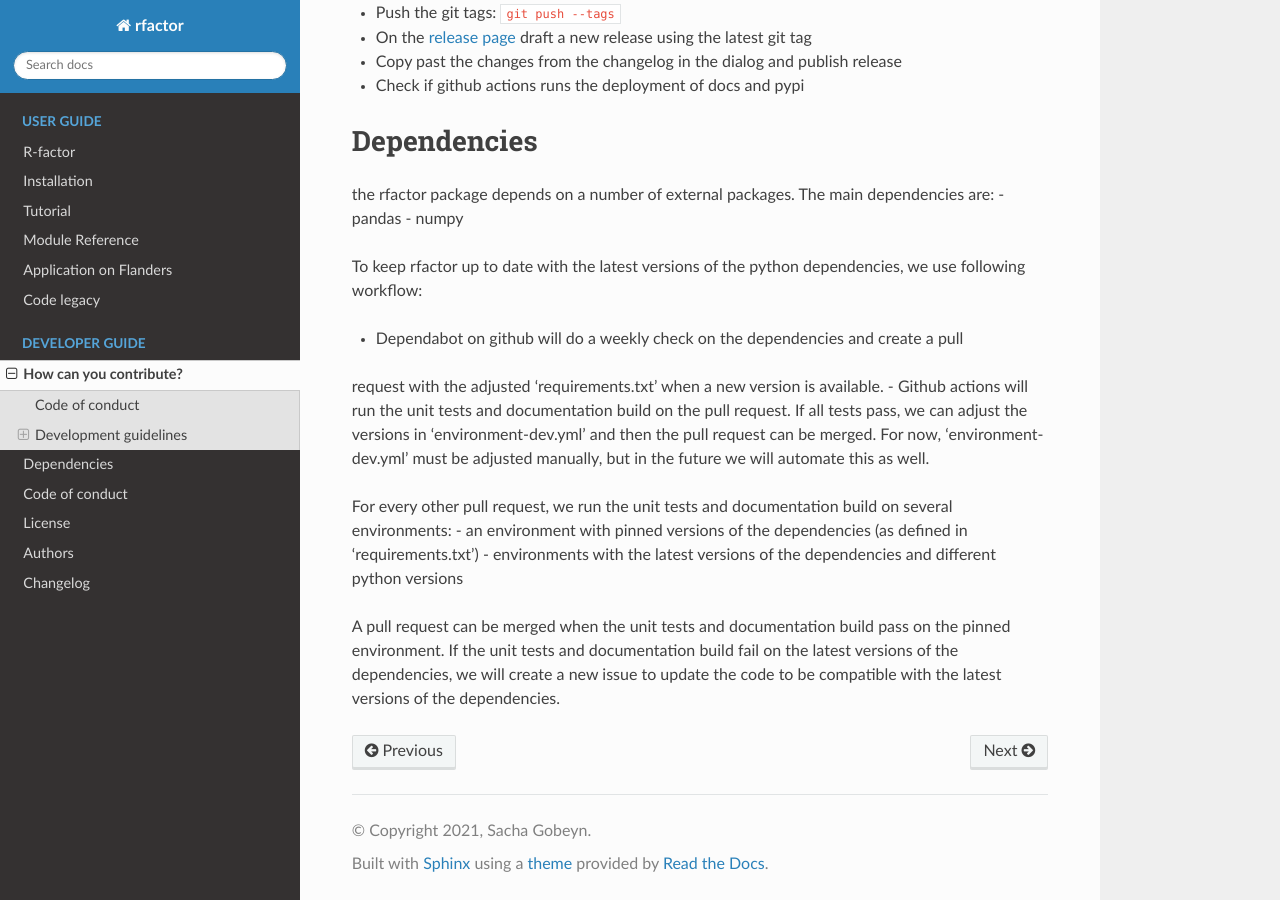
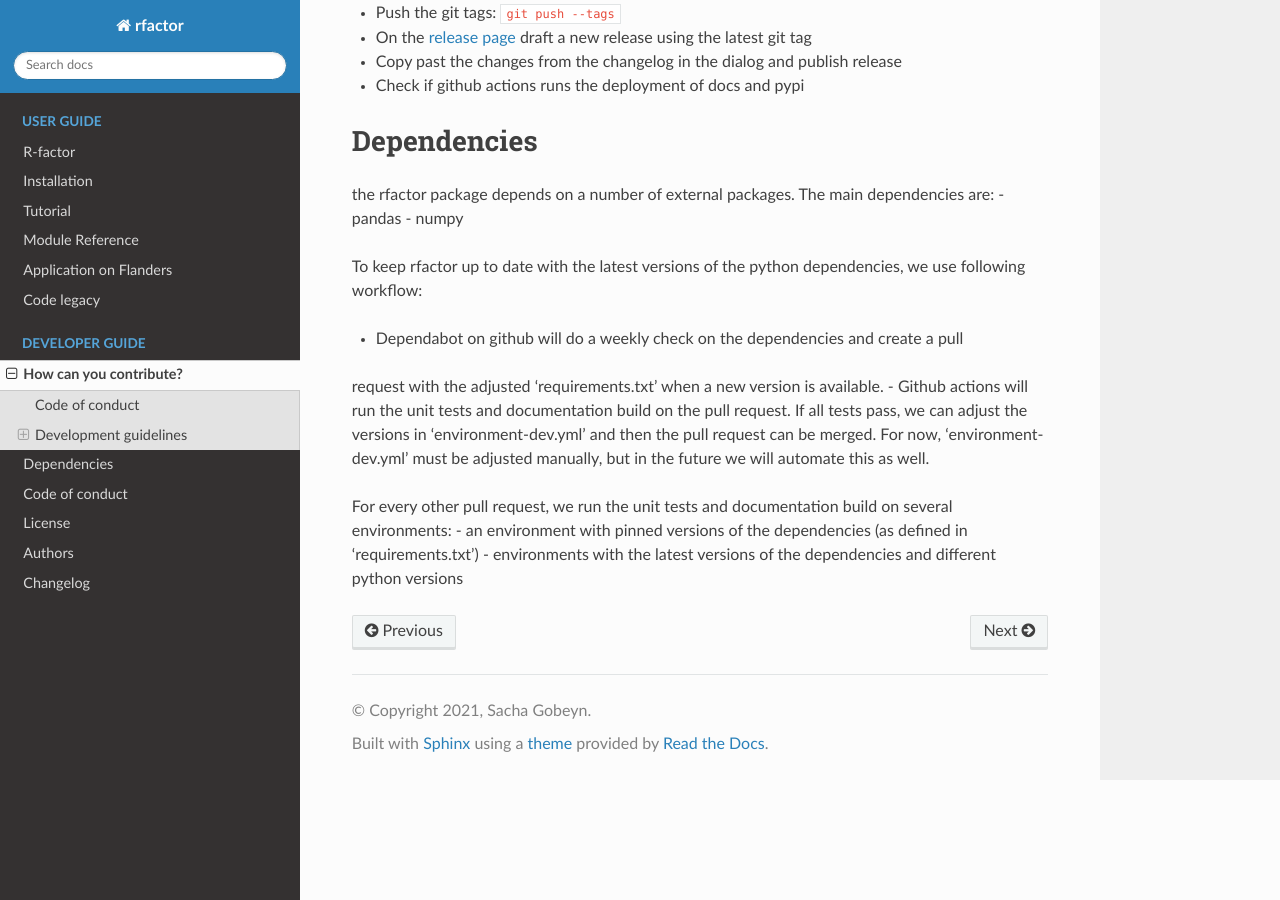
Before and after one commit to watem-sedem/rfactor, a Sphinx documentation site: the page built from docs/contributing.rst, in a window 1280 px wide and 900 px high, scrolled down 4113 px. Built offline with Sphinx 7.4.7 and the Read the Docs theme 3.1.0, drawn with Linux system fonts in a browser that asks for light colours.

Commit message:
Update contributing.rst

```diff
--- a/docs/contributing.rst
+++ b/docs/contributing.rst
@@ -240,8 +240,3 @@
 - an environment with pinned versions of the dependencies (as defined in 'requirements.txt')
 - environments with the latest versions of the dependencies and different python
 versions
-
-A pull request can be merged when the unit tests and documentation build pass on the
-pinned environment. If the unit tests and documentation build fail on the latest
-versions of the dependencies, we will create a new issue to update the code to be
-compatible with the latest versions of the dependencies.
```
